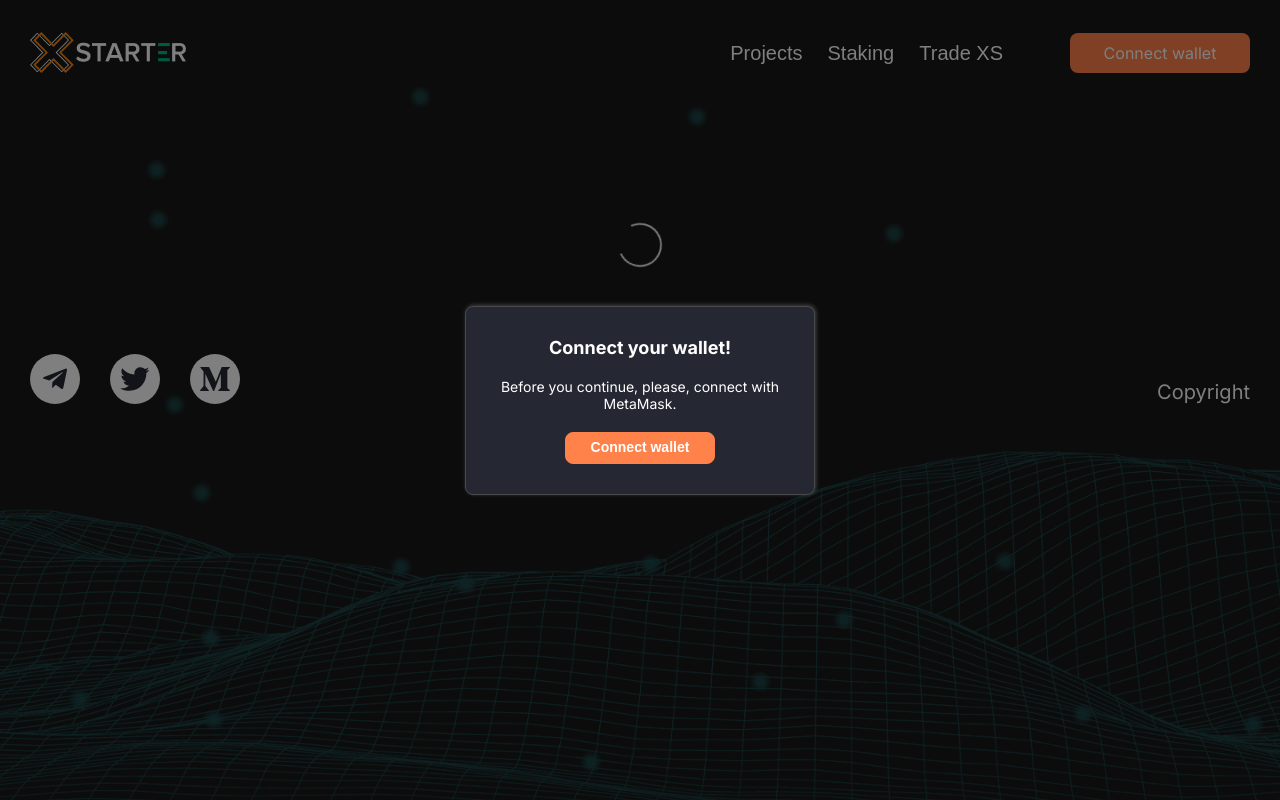
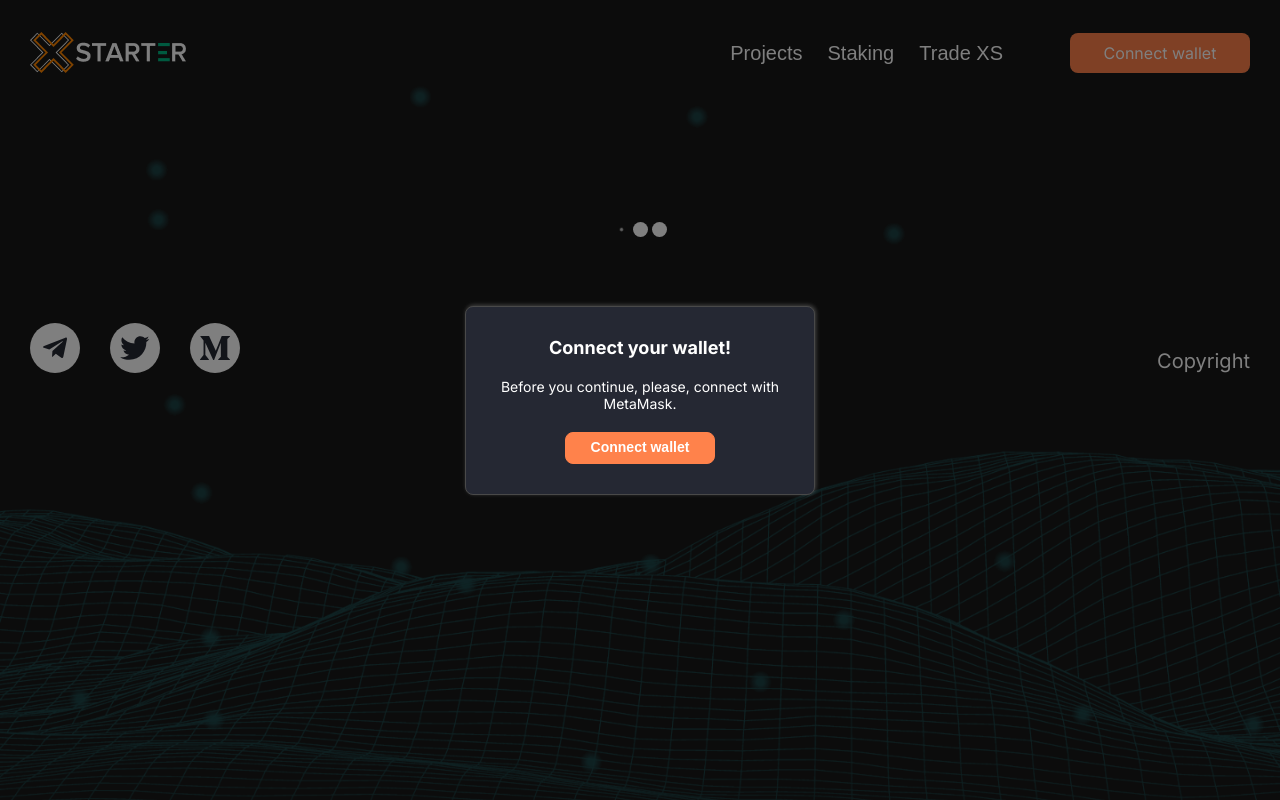
Before and after one commit to Mycelium-Lab/XStarter-Frontend, a React (Create React App) app: page / in a window 1280 px wide. Built offline with nearby package versions, Linux system fonts and the light colour scheme; what @uniswap/v3-sdk, jsbi would draw is missing.

Commit message:
Changed spinner

```diff
--- a/src/components/ProjectPage.jsx
+++ b/src/components/ProjectPage.jsx
@@ -3,7 +3,7 @@ import ProjectPageIDOs from '../layouts/ProjectPageIDOs';
 import { SaleProvider } from '../sale/saleprovider';
 import { useSelector } from 'react-redux';
 import { useState, useEffect } from 'react';
-import ClipLoader from "react-spinners/ClipLoader";
+import PulseLoader from "react-spinners/PulseLoader";
 function ProjectPage(props) {
   const { handleChange } = props;
   const [sales, setSales] = useState(null);
@@ -51,7 +51,7 @@ function ProjectPage(props) {
       );
   }else{
     return (
-        <ClipLoader size={50} color={"#FFFFFF"} speedMultiplier={1} />
+        <PulseLoader size={15} color={"#FFFFFF"} speedMultiplier={1} />
       );
   }
 
```
